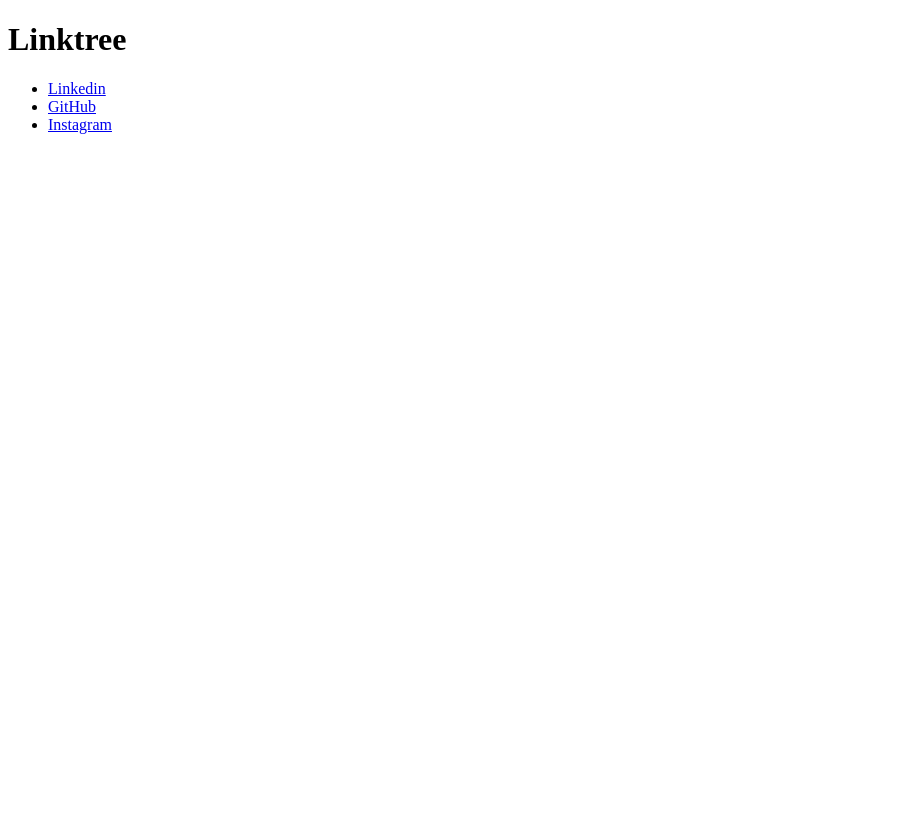
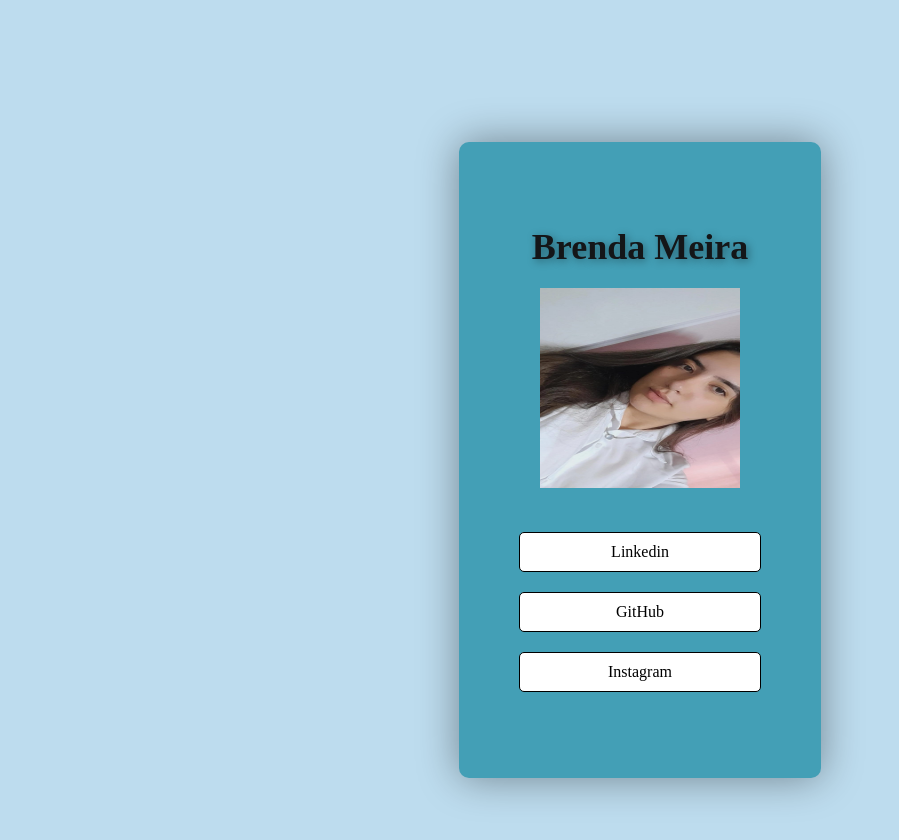
Before and after one commit to meiraBre/Linktree, a plain HTML site: page index.html in a window 1280 px wide. Shown: the whole page, without its empty margins (0-899 px from the left). Before the commit the page ends 800 px from the top, so only its background shows below. Drawn offline with Linux system fonts and the light colour scheme.

Commit message:
Adionei o arquivo styles.css e uma imagem

```diff
--- a/index.html
+++ b/index.html
@@ -4,13 +4,20 @@
     <meta charset="UTF-8">
     <meta name="viewport" content="width=device-width, initial-scale=1.0">
     <title>Linktree</title>
+    <link rel="stylesheet" href="styles.css">
+
 </head>
 <body>
-    <h1>Linktree</h1>
+    <div class="Linktree">
+    <h1>Brenda Meira</h1>
+    <img src="Foto Bre.jpeg" alt="Minha foto" width="200" height="200">
+    <div class="Links">
     <ul>
-        <li><a href="www.linkedin.com/in/meirabrenda540"> Linkedin </a></li>
+        <li><a href="https://www.linkedin.com/in/meirabrenda540/"> Linkedin </a></li>
         <li><a href="https://github.com/meiraBre">GitHub </a></li>
         <li><a href="https://www.instagram.com/en.dah467?igsh=MWZtNjBiYTJpaWl4cw=="> Instagram </a></li>
     </ul>
+    </div>
+    </div>
 </body>
 </html>
--- /dev/null
+++ b/styles.css
@@ -0,0 +1,60 @@
+body {
+    background-color: rgb(189, 220, 238);
+    padding: 60px;
+    padding: 60px;
+    display: flex;
+    justify-content: center;
+    align-items: center;
+    height: 100vh;
+    margin: 0;
+}
+
+.Linktree {
+    background-color: rgb(67, 159, 182);
+    padding: 60px;
+    border-radius: 10px;
+    text-align: center;
+    box-shadow: 0px 0px 40px rgba(0, 0, 0, 0.4);
+}
+
+h1 {
+    color: #141618;
+    font-style: arial;
+    font-size: 36px;
+    margin-bottom: 20px;
+    text-shadow: 2px 2px 8px rgba(0, 0, 0, 0.4);
+}
+
+.Links {
+    margin-top: 20px;
+}
+
+ul {
+    list-style-type: none;
+    padding: 0;
+}
+
+li {
+    margin-bottom: 10px;
+}
+
+a{
+    display: inline-block;
+    padding: 10px 20px;
+    background-color: #ffffff;
+    border: 1px solid #000000;
+    border-radius: 5px;
+    color: #000000;
+    text-decoration: none;
+    margin-bottom: 10px;
+    width: 200px;
+    text-align: center;
+}
+
+a:hover {
+    background-color: #cccccc;
+}
+
+img {
+    margin-bottom: 20px;
+}
```
Also changed, not shown: Foto Bre.jpeg (added).
